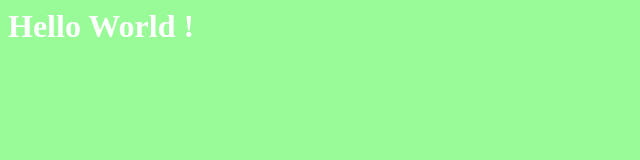
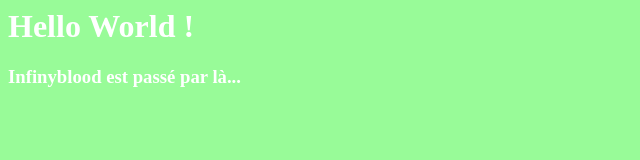
Before and after one commit to Infinyblood1/TD-Qualite-du-Code, a plain HTML site: page Index.html in a window 1280 px wide. Shown: the whole page, without its empty margins (0-640 px from the left). Drawn offline with Linux system fonts and the light colour scheme.

Commit message:
nom ajouter a body

```diff
--- a/Index.html
+++ b/Index.html
@@ -5,5 +5,6 @@
     </head>
     <body class = "cssmenu">
         <h1>Hello World !</h1>
+        <h3>Infinyblood est passé par là...</h3>
     </body>
 </html>
```
